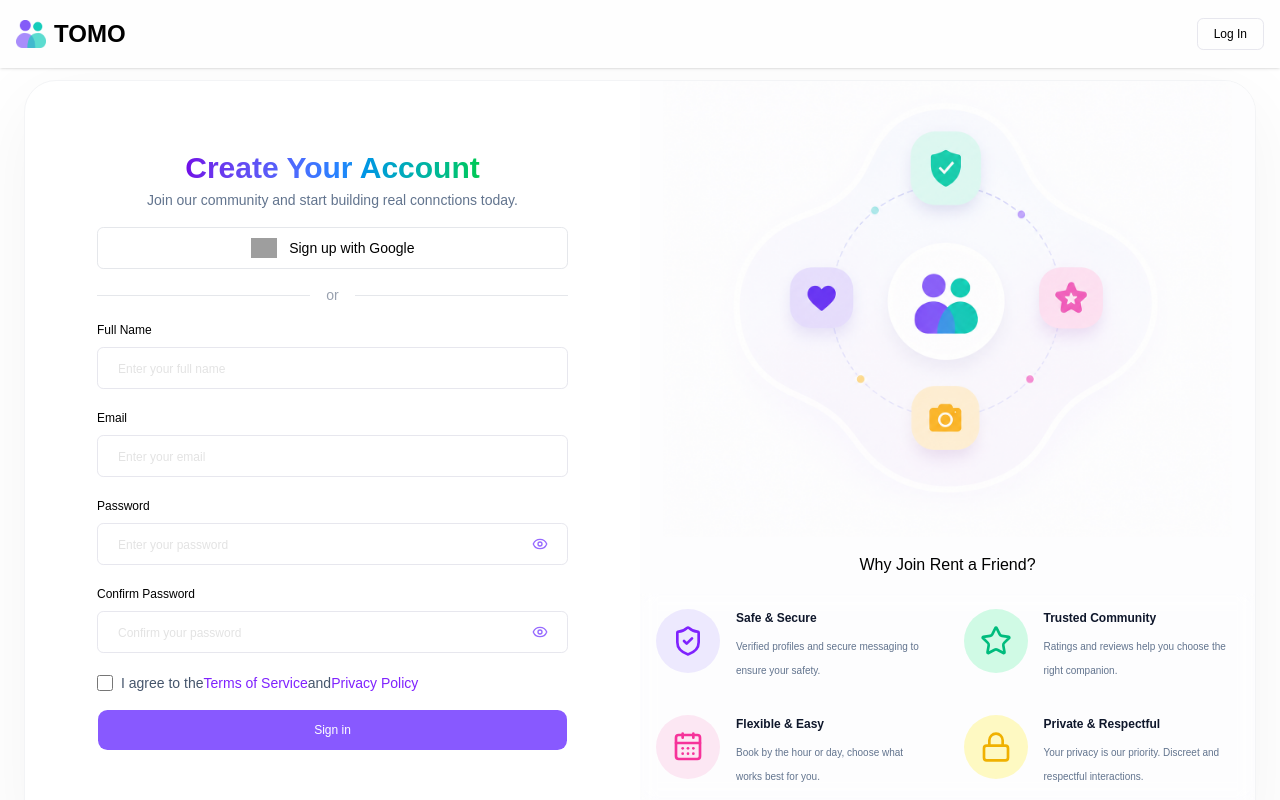
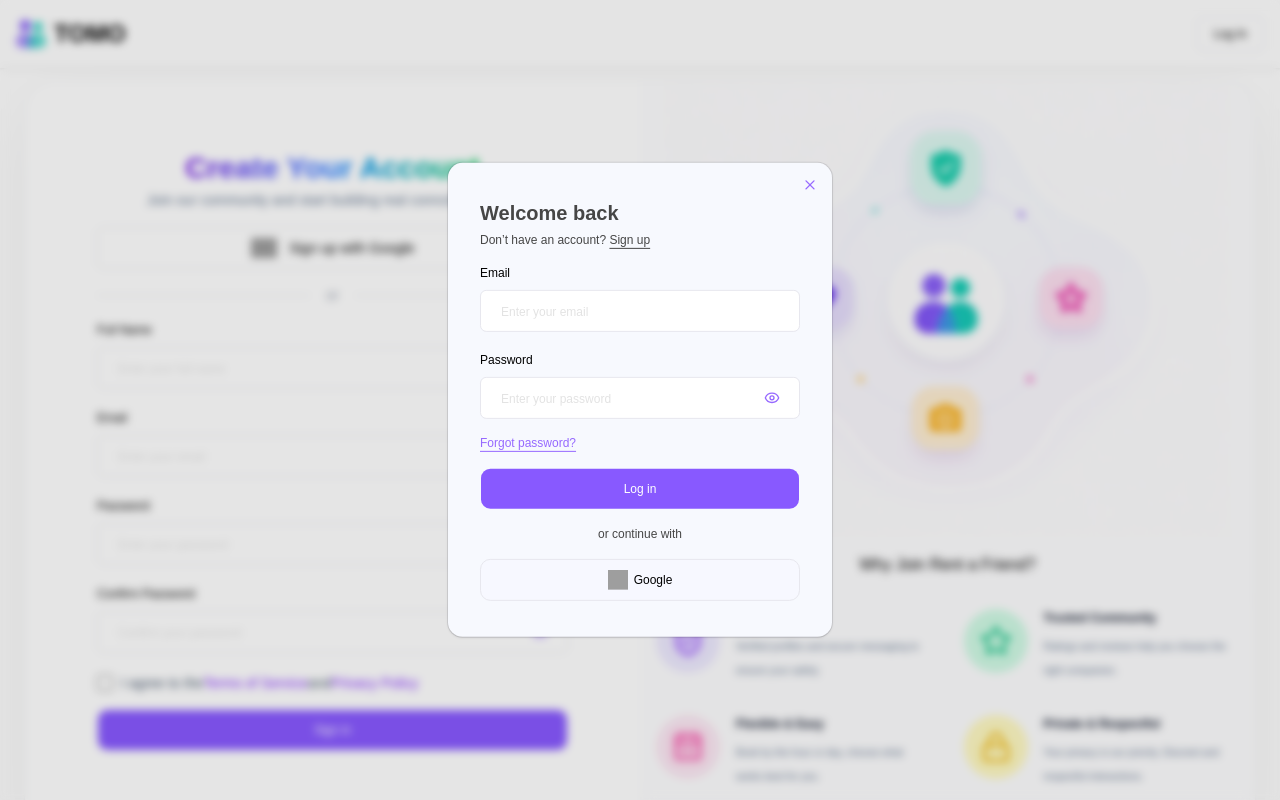
Before and after one commit to zaid-sinpie/rent_a_friend, a React (Vite) app: page /signup in a window 1280 px wide. Both pictures are taken after a click on the button "Log In". Built offline with nearby package versions, Linux system fonts and the light colour scheme; grey boxes are pictures that could not be loaded.

Commit message:
fix ui styling

```diff
--- a/src/components/Navbar.jsx
+++ b/src/components/Navbar.jsx
@@ -20,7 +20,7 @@ const Navbar = ({ setLoginModal }) => {
           <Button
             onClick={handleAuthBtns}
             variant={"outline"}
-            className="py-2 px-4 rounded-sm text-black text-[12px] bg-transparent"
+            className="p-4 rounded-sm text-black text-[12px] bg-transparent"
           >
             Log In
           </Button>
--- a/src/pages/Login.jsx
+++ b/src/pages/Login.jsx
@@ -47,8 +47,8 @@ export default function Login() {
       onSubmit={form.handleSubmit(onSubmit)}
       className="flex flex-col justify-center gap-4 text-[12px] px-4 py-5"
     >
-      <div className="flex flex-col justify-start items-start gap-1">
-        <h1 className="text-[18px] font-bold">Welcome back</h1>
+      <div className="flex flex-col justify-start items-start gap-1 text-[#464646]">
+        <h1 className="text-[20px] font-bold">Welcome back</h1>
 
         <p className="text-[12px]">
           Don’t have an account?{" "}
@@ -63,7 +63,10 @@ export default function Login() {
           control={form.control}
           render={({ field, fieldState }) => (
             <Field>
-              <FieldLabel htmlFor={field.name} className="font-medium text-[12px]">
+              <FieldLabel
+                htmlFor={field.name}
+                className="font-medium text-[12px] text-black"
+              >
                 Email
               </FieldLabel>
 
@@ -74,7 +77,7 @@ export default function Login() {
                 autoComplete="off"
                 placeholder="Enter your email"
                 aria-invalid={fieldState.invalid}
-                className="rounded-sm bg-white p-2 pr-12 text-black placeholder:text-[#e3e3e3] placeholder:text-[12px] focus-visible:ring-0 focus-visible:ring-[#9669ff]"
+                className="rounded-sm bg-white p-5 pr-12 text-black placeholder:text-[#e3e3e3] placeholder:text-[12px] focus-visible:ring-0 focus-visible:ring-[#9669ff]"
               />
 
               {fieldState.invalid && (
@@ -93,7 +96,7 @@ export default function Login() {
             <Field>
               <FieldLabel
                 htmlFor={field.name}
-                className="font-medium text-[12px]"
+                className="font-medium text-[12px] text-black"
               >
                 Password
               </FieldLabel>
@@ -105,7 +108,7 @@ export default function Login() {
                   type={showPassowrd ? "text" : "password"}
                   placeholder="Enter your password"
                   aria-invalid={fieldState.invalid}
-                  className="rounded-sm bg-white p-2 pr-12 text-black placeholder:text-[#e3e3e3] placeholder:text-[12px] focus-visible:ring-0 focus-visible:ring-[#9669ff]"
+                  className="rounded-sm bg-white p-5 pr-12 text-black placeholder:text-[#e3e3e3] placeholder:text-[12px] focus-visible:ring-0 focus-visible:ring-[#9669ff]"
                 />
 
                 <button
@@ -144,22 +147,22 @@ export default function Login() {
       <Button
         type="submit"
         disabled={form.formState.isSubmitting}
-        className="w-full rounded-sm text-[12px] text-white bg-[#9669ff] hover:border-[#9669ff] font-semibold hover:text-[#262931] hover:bg-white"
+        className="text-[12px] px-4 py-5 hover:bg-[#9669ff]"
       >
         {form.formState.isSubmitting ? "Logging in..." : "Log in"}
       </Button>
 
       <div className="flex items-center gap-4">
-        <Separator className="flex-1 bg-white/10" />
-        <span className="text-xs text-[#9669ff]">or continue with</span>
-        <Separator className="flex-1 bg-white/10" />
+        <span className="text-[12px] text-[#464646] w-full text-center">
+          or continue with
+        </span>
       </div>
 
       <div className="flex justify-center items-center">
         <Button
           type="button"
           variant="outline"
-          className="rounded-sm w-full flex justify-center items-center border-white/10 hover:bg-[#d2d2d2] text-black bg-white hover:border-[#e3e3e3] hover:text-white text-[12px]"
+          className="text-[12px] text-black px-4 py-5 hover:bg-white w-full"
         >
           <img
             src="https://www.svgrepo.com/show/475656/google-color.svg"
--- a/src/pages/Signup.jsx
+++ b/src/pages/Signup.jsx
@@ -14,6 +14,9 @@ import { Input } from "@/components/ui/input";
 
 import { Eye, EyeOff } from "lucide-react";
 import { ShieldCheck, Star, CalendarDays, Lock } from "lucide-react";
+import CustomDialog from "@/components/CustomDialog";
+import Login from "./Login";
+import { useOutletContext } from "react-router-dom";
 
 const loginSchema = z
   .object({
@@ -76,6 +79,8 @@ const features = [
 ];
 
 export default function Signup() {
+  const { loginModal, handleLoginModalClose } = useOutletContext();
+
   const form = useForm({
     resolver: zodResolver(loginSchema),
     defaultValues: {
@@ -338,6 +343,9 @@ export default function Signup() {
           </section>
         </div>
       </div>
+      <CustomDialog open={loginModal} onOpenChange={handleLoginModalClose}>
+        <Login />
+      </CustomDialog>
     </main>
   );
 }
```
